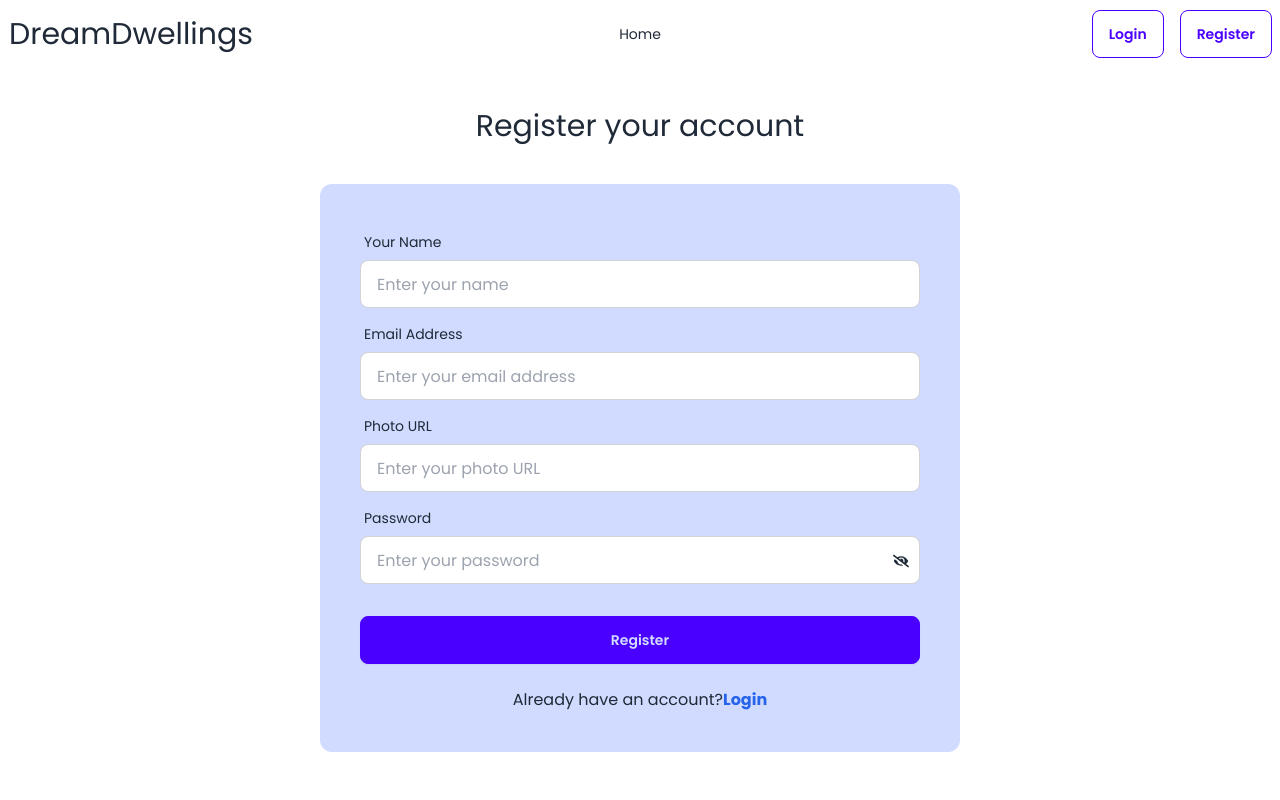
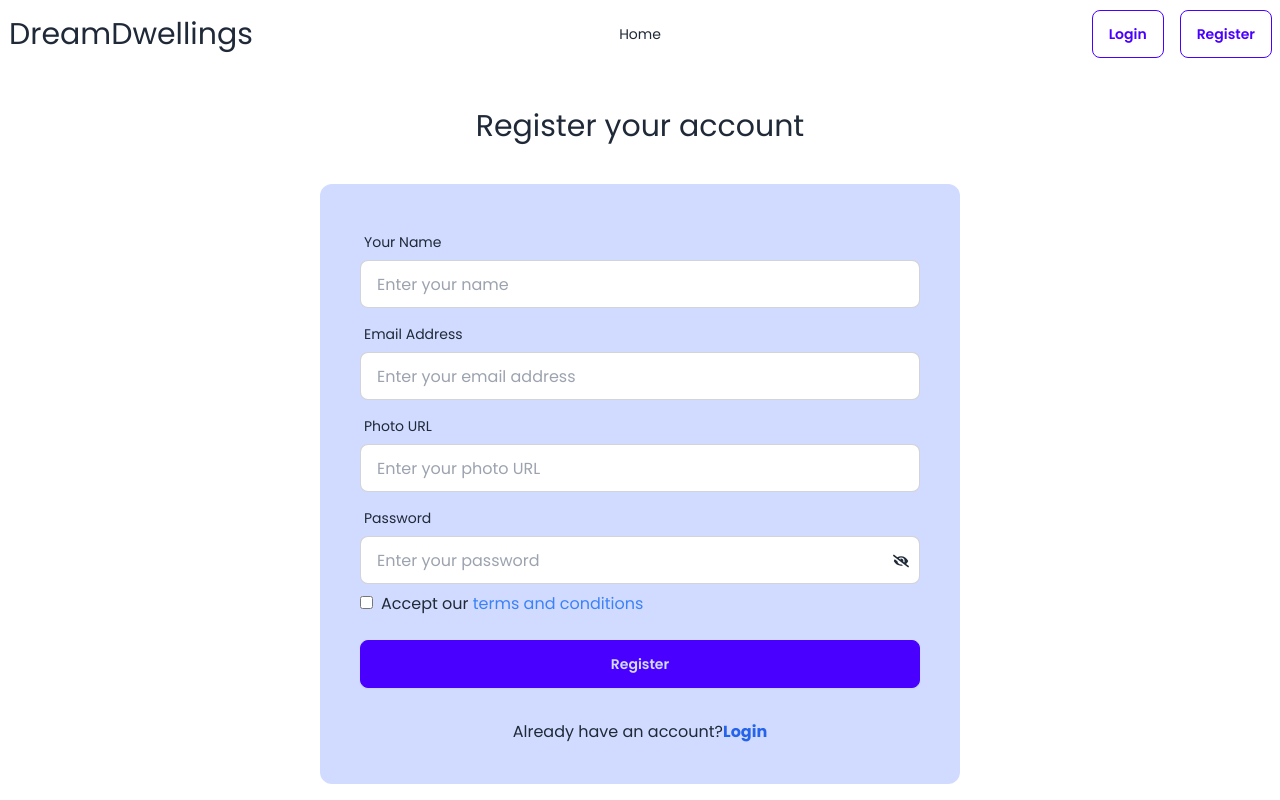
Before and after one commit to md-nasim-mondal/dream-dwellings, a React (Vite) app: page /register in a window 1280 px wide. Built offline with nearby package versions, Linux system fonts and the light colour scheme; no server answers.

Commit message:
set accept terms and conditions for register

```diff
--- a/src/pages/Register/Register.jsx
+++ b/src/pages/Register/Register.jsx
@@ -7,7 +7,7 @@ import { updateProfile } from "firebase/auth";
 import { FaEye, FaEyeSlash } from "react-icons/fa";
 
 const Register = () => {
-    const { createUser, setUser, logOut } = useContext(AuthContext);
+    const { createUser, setUser, logOut} = useContext(AuthContext);
     const [showPassword, setShowPassword] = useState(false);
 
     const handleRegister = (e) => {
@@ -17,6 +17,7 @@ const Register = () => {
         const photo = form.get("photo");
         const email = form.get("email");
         const password = form.get("password");
+        const accepted = e.target.terms.checked;
         if (password.length < 6) {
             return toast.error("Password length should be minimum 6 digit");
         }
@@ -29,6 +30,9 @@ const Register = () => {
             return toast.error(
                 "Password must contain at least one uppercase letter"
             );
+        }if (!accepted) {
+            return toast.warn("Please accept our terms and conditions!");
+
         }
         // create user
         createUser(email, password)
@@ -115,7 +119,13 @@ const Register = () => {
                             )}
                         </span>
                     </div>
-                    <div className="form-control mt-6">
+                    <div className="mb-2">
+                        <input type="checkbox" name="terms" id="terms" />
+                        <label className="ml-2" htmlFor="terms">
+                            Accept our <a className="text-blue-500" href="#">terms and conditions</a>
+                        </label>
+                    </div>
+                    <div className="form-control my-2">
                         <button className="btn btn-primary">Register</button>
                     </div>
                     <p className="text-center mt-4">
--- a/src/pages/Shared/Navbar/Navbar.jsx
+++ b/src/pages/Shared/Navbar/Navbar.jsx
@@ -1,3 +1,5 @@
+import { ToastContainer, toast } from "react-toastify";
+import "react-toastify/dist/ReactToastify.css";
 import { useContext, useState } from "react";
 import userDefaultPic from "../../../assets/user.png";
 import { IoClose, IoMenu } from "react-icons/io5";
@@ -12,10 +14,10 @@ const Navbar = () => {
     const handleSignOut = () => {
         logOut()
         .then(result => {
-            console.log("LogOut Successfully",result);
+            toast.warn("LogOut Successfully",result);
         })
         .catch(error => {
-            console.error(error.message);
+            toast.error(error.message);
         });
     };
 
@@ -99,6 +101,7 @@ const Navbar = () => {
                     )}
                 </div>
             </div>
+            <ToastContainer />
         </div>
     );
 };
--- a/src/pages/UpdateProfile/UpdateProfile.jsx
+++ b/src/pages/UpdateProfile/UpdateProfile.jsx
@@ -1,7 +1,12 @@
+import { ToastContainer, toast } from "react-toastify";
+import "react-toastify/dist/ReactToastify.css";
 import { getAuth, updateProfile } from "firebase/auth";
+import { useContext } from "react";
+import { AuthContext } from "../../providers/AuthProvider";
 const auth = getAuth();
 
 const UpdateProfile = () => {
+    const {user} = useContext(AuthContext);
 
     const handleUpdate = (e) => {
         e.preventDefault();
@@ -11,9 +16,9 @@ const UpdateProfile = () => {
         updateProfile(auth.currentUser, {
             displayName: `${name}`, photoURL: `${photo}`
           }).then(() => {
-            console.log('profile updated');
+            toast('Profile Successfully Updated');
           }).catch((error) => {
-            console.error(error.message);
+            toast.error(error.message);
           });
 
 
@@ -22,9 +27,12 @@ const UpdateProfile = () => {
         <div>
             <h2 className="text-3xl my-10 text-center">Update Your Profile</h2>
                 <form onSubmit={handleUpdate} className="card-body md:w-3/4 lg:w-1/2 mx-auto bg-primary-content p-2 md:p-6 lg:p-10  rounded-xl">
+                <div>
+                    <h3 className="text-lg text-center">Pleaser First Clear Default Value from input field than Write Your New Info</h3>
+                </div>
                     <div className="form-control">
                         <label htmlFor="userName" className="label">
-                            <span className="label-text">Your New Name</span>
+                            <span className="label-text">Your Name</span>
                         </label>
                         <input
                             type="text"
@@ -32,12 +40,13 @@ const UpdateProfile = () => {
                             id="userName"
                             placeholder="Enter your new name"
                             className="input input-bordered"
+                            value={user.displayName}
                             required
                         />
                     </div>
                     <div className="form-control relative">
                         <label htmlFor="userPhoto" className="label">
-                            <span className="label-text">New Photo URL</span>
+                            <span className="label-text">Your Photo URL</span>
                         </label>
                         <input
                             type="url"
@@ -45,6 +54,7 @@ const UpdateProfile = () => {
                             id="userPhoto"
                             placeholder="Enter your new photo URL"
                             className="input input-bordered"
+                            value={user.photoURL}
                             required
                         />
                     </div>
@@ -52,6 +62,7 @@ const UpdateProfile = () => {
                         <button type="submit" className="btn btn-primary">Update</button>
                     </div>
                 </form>
+                <ToastContainer />
         </div>
     );
 };
```
